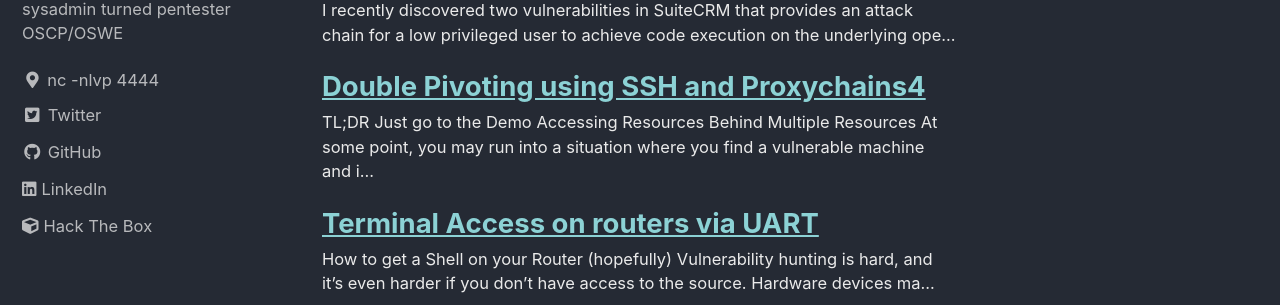
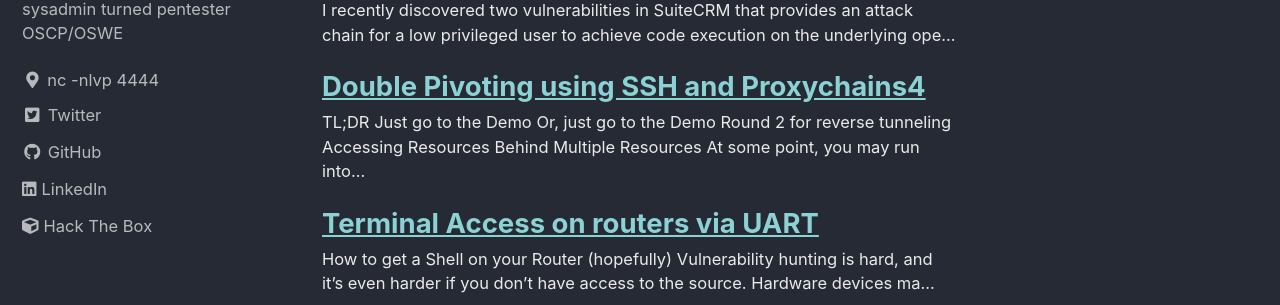
Before and after one commit to mcorybillington/mcorybillington.github.io, a Jekyll site: the page built from _posts/2020-11-22-Ruby-Ancestors.md, in a window 1280 px wide and 900 px high, scrolled down 2967 px. Shown: the part 232-537 px from the top of the window. Built offline with Jekyll 4.4.1, drawn with Linux system fonts in a browser that asks for light colours; cached includes are drawn as plain includes.

Commit message:
Update 2020-03-07-Proxychains-Double-Pivoting.md

`````diff
--- a/_posts/2020-03-07-Proxychains-Double-Pivoting.md
+++ b/_posts/2020-03-07-Proxychains-Double-Pivoting.md
@@ -4,6 +4,7 @@ layout: posts
 ---
 ## TL;DR
 Just go to the [Demo](#demo)
+Or, just go to the [Demo Round 2](#demo-round-2) for reverse tunneling
 ## Accessing Resources Behind Multiple Resources
 At some point, you may run into a situation where you find a vulnerable machine and it has access to a internal network. Well, how do you access that network? And then, say you find another machine on the internal network and it has access to _another_ network? Or, each of these machines is restricted by a hosted-based firewall? Well, you can definitely do it. Most C2 frameworks have this type of thing built in, but we will be doing it using native `ssh` along with `proxychains4`, which is available on most distributions.
 ### The Layout
@@ -12,14 +13,14 @@ This is what my lab environment looks like
     <img src="/assets/images/proxychains-diagram.png" width="60%"/>
 </figure>
 
-I have the following entries in my `/etc/hosts` file
+I have the following entries in the `/etc/hosts` file on all machines.
 
 |  IP  |  Hostname  |  Notes  |
 | :--: | :--------: | :-----: |
-| 192.168.122.125 | attack | My Kali box |
-| 192.168.122.172 | jumpbox1.local | First jump box |
-| 192.168.122.212 | jumpbox2.local | Second jump box |
-| 192.168.122.181 | destbox.local | Final machine |
+| 192.168.122.125 | `attack` | My box |
+| 192.168.122.172 | `jumpbox1.local` | First jump box |
+| 192.168.122.212 | `jumpbox2.local` | Second jump box |
+| 192.168.122.181 | `destbox.local` | Final machine |
 
 You can use your imagination on what `jumpbox1.local`, `jumpbox2.local`, and `destbox.local` are... Webserver, fileserver, privileged workstation, DC. Important thing to know is:
 - `attack` can only talk to `jumpbox1.local`
@@ -109,7 +110,7 @@ ssh -f -N -D 127.0.0.1:8888 <jumpbox1-user>@127.0.0.1 -p 2222
 ````
 And from here, you'd do the rest as shown before.
 
-## Demo round 2
+## Demo Round 2
 
 <video width="500" height="300" controls>
   <source type="video/mp4" src="/assets/videos/proxychains-reverse.mp4">
`````
